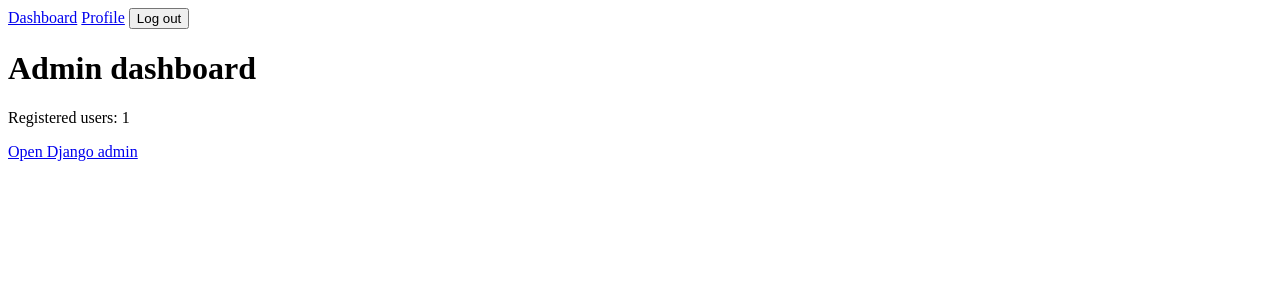
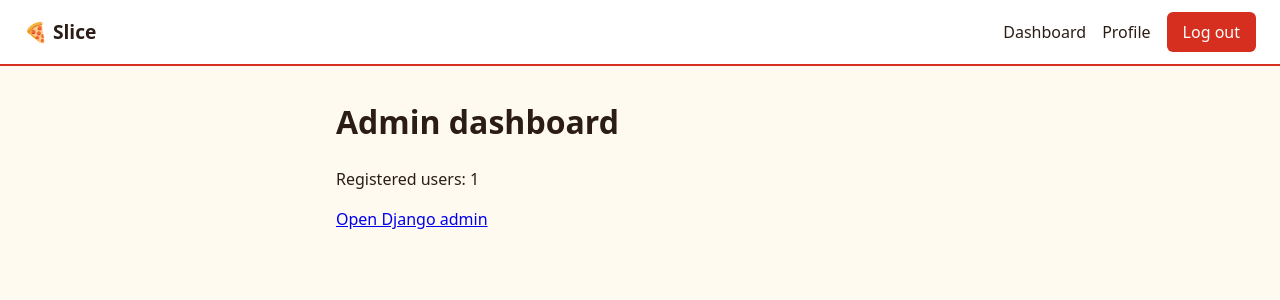
Before and after one commit to Raymond-Isaac-B-Rasonabe/RoomVacancyFinder-Rasonabe-RaymondIsaac-G5, a Django app: page /accounts/dashboard/admin/ in a window 1280 px wide. Shown: the top 300 px of the page. Run offline with Django 5.2, Linux system fonts and the light colour scheme; the visitor is signed in with stand-in values (Sample User, id 1); data comes from the database, SQL or seed files in the repository.

Commit message:
Implemeneted registration, login and logout, added role-based dashhboards, profile, view, edit, and edited base html

```diff
--- a/templates/base.html
+++ b/templates/base.html
@@ -1,17 +1,113 @@
 <!doctype html>
 <html lang="en">
-<head><meta charset="utf-8"><meta name="viewport" content="width=device-width, initial-scale=1">
-<title>Classroom Vacancy Finder</title></head>
+<head>
+  <meta charset="utf-8">
+  <meta name="viewport" content="width=device-width, initial-scale=1">
+  <title>{% block title %}Slice{% endblock %}</title>
+  <style>
+    :root {
+      --bg: #fffaf0;        /* cream crust */
+      --text: #2b1d16;
+      --card: #ffffff;
+      --accent: #d62f1f;    /* tomato */
+      --accent-text: #ffffff;
+      --green: #2f7d32;     /* basil */
+      --border: #eadfce;
+    }
+    @media (prefers-color-scheme: dark) {
+      :root {
+        --bg: #1b1410;
+        --text: #f6ecdf;
+        --card: #261c16;
+        --accent: #ef4a38;
+        --green: #6fbf73;
+        --border: #3a2c23;
+      }
+    }
+    * { box-sizing: border-box; }
+    body {
+      margin: 0;
+      font-family: system-ui, sans-serif;
+      background: var(--bg);
+      color: var(--text);
+      line-height: 1.5;
+    }
+    nav {
+      display: flex;
+      align-items: center;
+      gap: 1rem;
+      padding: 0.75rem 1.5rem;
+      border-bottom: 2px solid var(--accent);
+      background: var(--card);
+    }
+    nav .brand {
+      font-weight: 700;
+      font-size: 1.2rem;
+      margin-right: auto;
+    }
+    nav a { color: var(--text); text-decoration: none; }
+    nav a:hover { color: var(--accent); }
+    main {
+      max-width: 40rem;
+      margin: 2rem auto;
+      padding: 0 1rem;
+    }
+    h1 { margin-top: 0; }
+    form p { margin: 0 0 1rem; }
+    label { display: block; font-weight: 600; margin-bottom: 0.25rem; }
+    input, select, textarea {
+      width: 100%;
+      padding: 0.5rem;
+      border: 1px solid var(--border);
+      border-radius: 6px;
+      background: var(--card);
+      color: var(--text);
+      font: inherit;
+    }
+    button {
+      padding: 0.5rem 1rem;
+      border: 0;
+      border-radius: 6px;
+      background: var(--accent);
+      color: var(--accent-text);
+      font: inherit;
+      cursor: pointer;
+    }
+    button:hover { opacity: 0.9; }
+    nav form { display: inline; margin: 0; }
+    .helptext, .errorlist { font-size: 0.85rem; }
+    .errorlist { color: var(--accent); padding-left: 1rem; }
+    .messages p {
+      margin: 0 0 0.5rem;
+      padding: 0.6rem 0.9rem;
+      border-radius: 6px;
+      background: var(--card);
+      border-left: 4px solid var(--border);
+    }
+    .messages p.success { border-left-color: var(--green); }
+    .messages p.error { border-left-color: var(--accent); }
+  </style>
+</head>
 <body>
   <nav>
+    <span class="brand">🍕 Slice</span>
     {% if user.is_authenticated %}
       <a href="{% url 'dashboard_redirect' %}">Dashboard</a>
       <a href="{% url 'profile' %}">Profile</a>
-    <form method="post" action="{% url 'logout' %}" style="display:inline">{% csrf_token %}<button>Log out</button></form>
+      <form method="post" action="{% url 'logout' %}">
+        {% csrf_token %}<button>Log out</button>
+      </form>
     {% else %}
-    <a href="{% url 'login' %}">Log in</a> <a href="{% url 'signup' %}">Sign up</a>
+      <a href="{% url 'login' %}">Log in</a>
+      <a href="{% url 'signup' %}">Sign up</a>
     {% endif %}
   </nav>
+
+  <main>
+    <div class="messages">
       {% for m in messages %}<p class="{{ m.tags }}">{{ m }}</p>{% endfor %}
+    </div>
     {% block content %}{% endblock %}
-</body></html>
+  </main>
+</body>
+</html>
```
Lines whose indentation alone changed are shown as unchanged.
